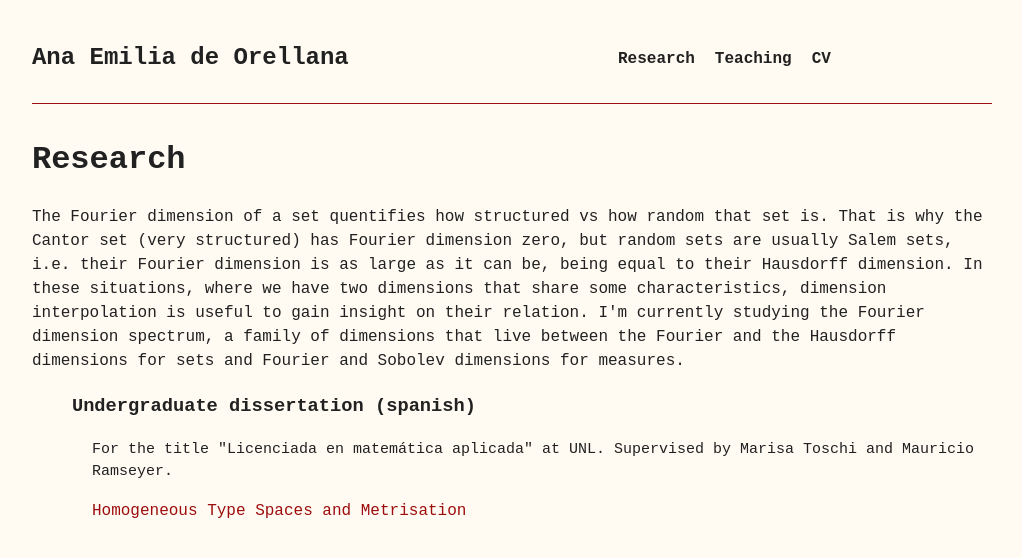
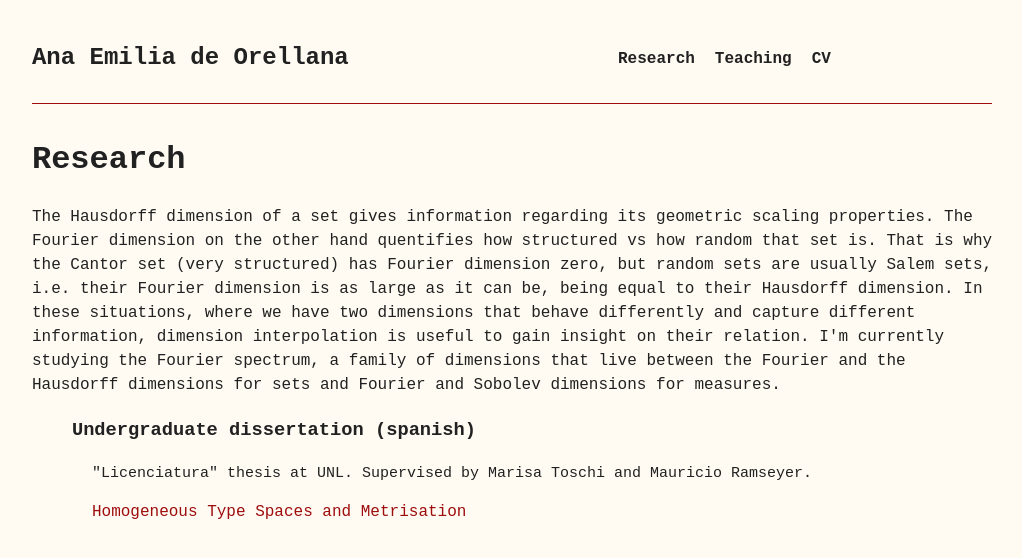
Before and after one commit to AnadeOre/anadeore.github.io, a Next.js app: page /research in a window 1280 px wide. Shown: the top 558 px of the page, without its empty margins (128-1150 px from the left). Built offline with nearby package versions, Linux system fonts and the light colour scheme.

Commit message:
update research

```diff
--- a/src/app/research/page.jsx
+++ b/src/app/research/page.jsx
@@ -5,16 +5,17 @@ const Page = () => {
     <div>
       <h1>Research</h1>
       <p>
-        The Fourier dimension of a set quentifies how structured vs how random
-        that set is. That is why the Cantor set (very structured) has Fourier
-        dimension zero, but random sets are usually Salem sets, i.e. their
-        Fourier dimension is as large as it can be, being equal to their
-        Hausdorff dimension. In these situations, where we have two dimensions
-        that share some characteristics, dimension interpolation is useful to
-        gain insight on their relation. I'm currently studying the Fourier
-        dimension spectrum, a family of dimensions that live between the Fourier
-        and the Hausdorff dimensions for sets and Fourier and Sobolev dimensions
-        for measures.
+        The Hausdorff dimension of a set gives information regarding its
+        geometric scaling properties. The Fourier dimension on the other hand
+        quentifies how structured vs how random that set is. That is why the
+        Cantor set (very structured) has Fourier dimension zero, but random sets
+        are usually Salem sets, i.e. their Fourier dimension is as large as it
+        can be, being equal to their Hausdorff dimension. In these situations,
+        where we have two dimensions that behave differently and capture
+        different information, dimension interpolation is useful to gain insight
+        on their relation. I'm currently studying the Fourier spectrum, a family
+        of dimensions that live between the Fourier and the Hausdorff dimensions
+        for sets and Fourier and Sobolev dimensions for measures.
         {/* Unerstanding how these dimensions */}
         {/* behave gives more insight into the relation between the dimensions it */}
         {/* interpolates. */}
@@ -22,7 +23,7 @@ const Page = () => {
       <ul>
         <DissertationDiv
           title='Undergraduate dissertation (spanish)'
-          description='For the title "Licenciada en matemática aplicada" at UNL. Supervised by
+          description='"Licenciatura" thesis at UNL. Supervised by
           Marisa Toschi and Mauricio Ramseyer.'
           linkURL='/UndergradDissertation.pdf'
           linkDesc='Homogeneous Type Spaces and Metrisation'
```
